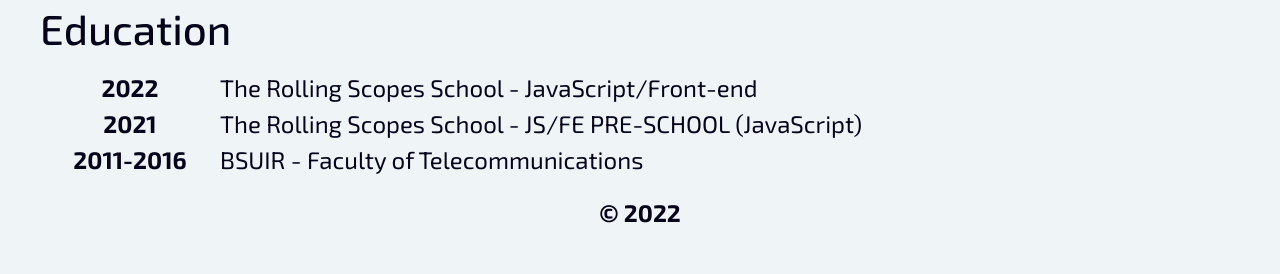
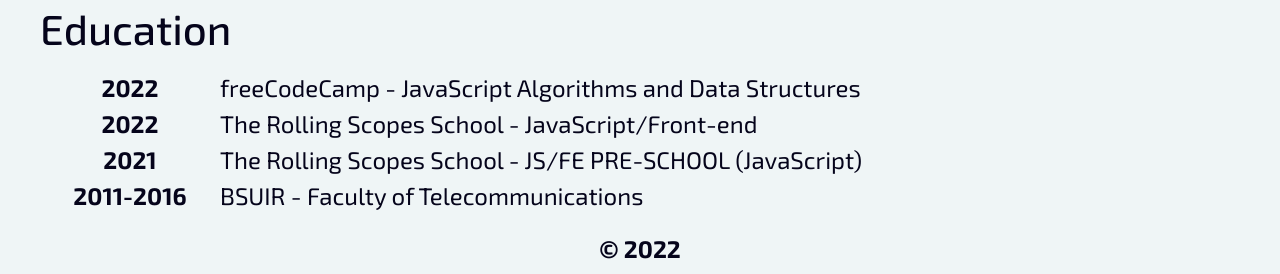
Before and after one commit to m9t3zhn1k/Curriculum-vitae, a plain HTML site: page index.html in a window 1280 px wide. Shown: the part 2265-2539 px from the top of the page. Before the commit the page ends 2503 px from the top, so only its background shows below. Drawn offline with Linux system fonts and the light colour scheme.

Commit message:
add data structures certificate

```diff
--- a/index.html
+++ b/index.html
@@ -166,6 +166,7 @@
                 <section id="education" class="education">
                     <h2 class="main__title">Education</h2>
                     <ul class="education__list">
+                        <li class="education__item"><span class="education__year">2022</span><a class="education__link" href="https://www.freecodecamp.org/certification/m9t3zhn1k/javascript-algorithms-and-data-structures">freeCodeCamp - JavaScript Algorithms and Data Structures</a></li>
                         <li class="education__item"><span class="education__year">2022</span><a class="education__link" href="https://rs.school/js/">The Rolling Scopes School - JavaScript/Front-end</a></li>
                         <li class="education__item"><span class="education__year">2021</span><a class="education__link" href="https://rs.school/js-stage0/">The Rolling Scopes School - JS/FE PRE-SCHOOL (JavaScript)</a></li>
                         <li class="education__item"><span class="education__year">2011-2016</span><a class="education__link" href="https://www.bsuir.by/en/faculty-of-infocommunications">BSUIR - Faculty of Telecommunications</a></li>
```
